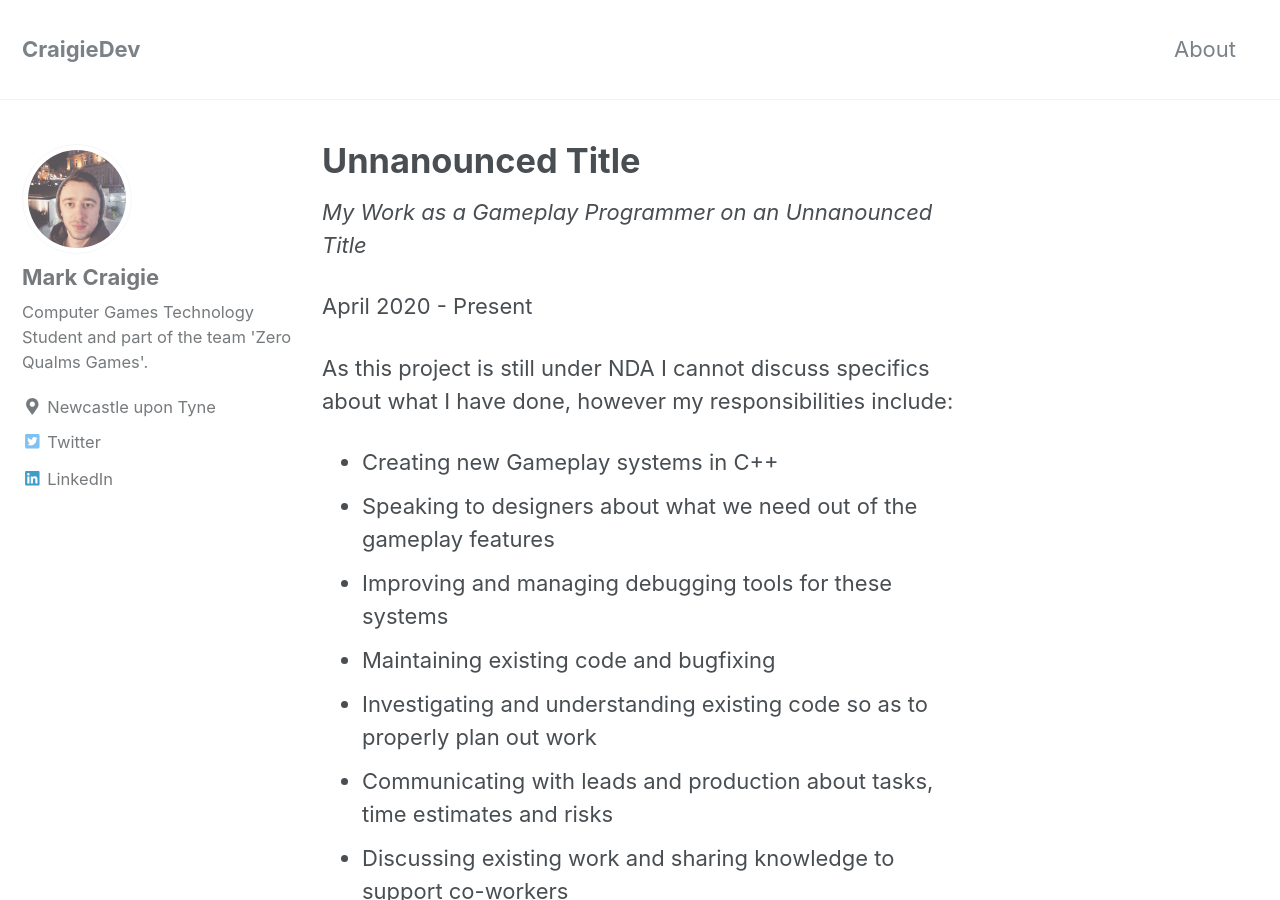
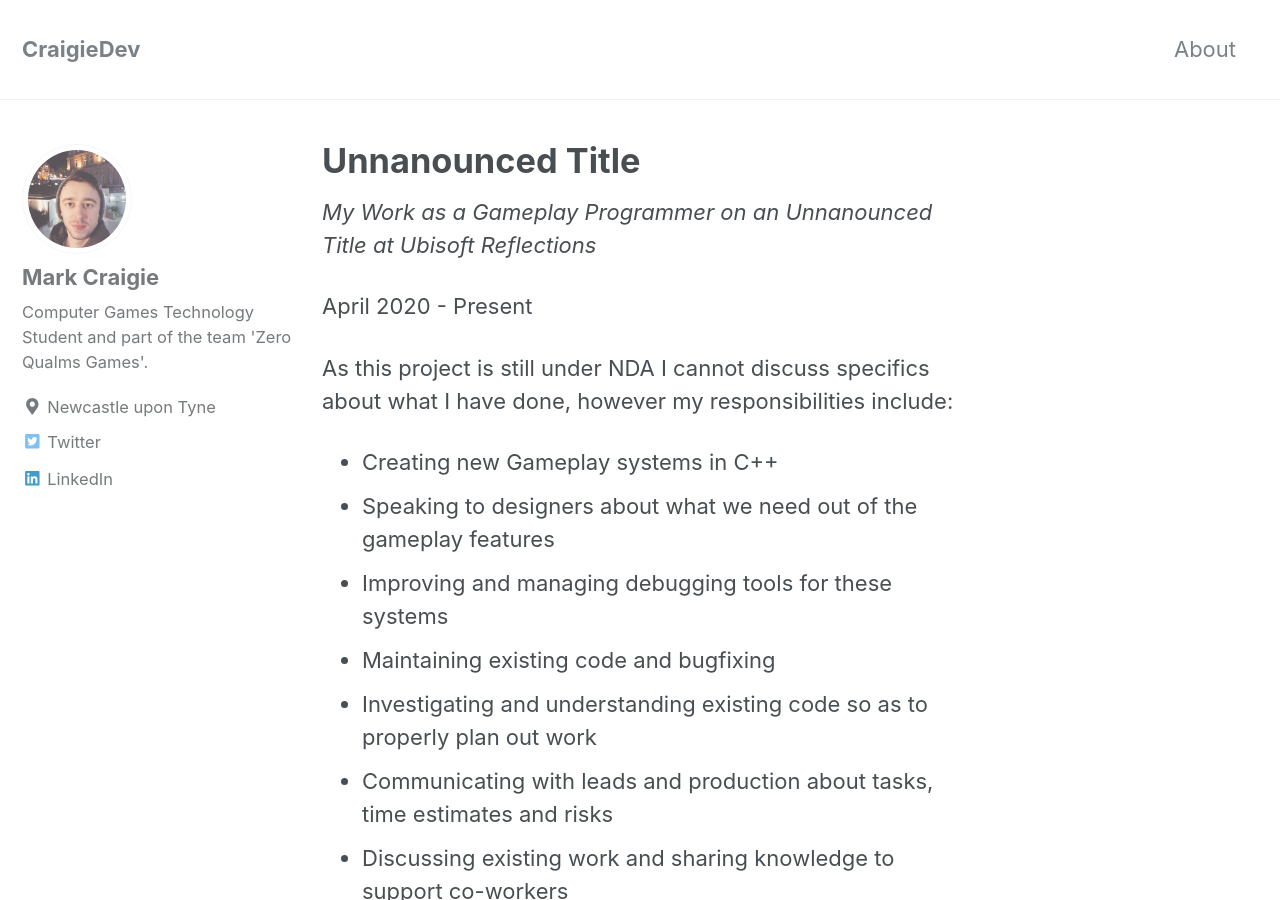
Before and after one commit to LeSmurk/CraigieDev, a Jekyll site: the page built from _pages/unnanounced0.md, in a window 1280 px wide and 900 px high. Built offline with Jekyll 4.4.1, drawn with Linux system fonts in a browser that asks for light colours; nearby versions of some CDN libraries.

Commit message:
Update unnanounced0.md

```diff
--- a/_pages/unnanounced0.md
+++ b/_pages/unnanounced0.md
@@ -3,7 +3,7 @@ title: "Unnanounced Title"
 permalink: /pages/unnanounced0
 ---
 
-*My Work as a Gameplay Programmer on an Unnanounced Title*
+*My Work as a Gameplay Programmer on an Unnanounced Title at Ubisoft Reflections*
 
 April 2020 - Present
 
```
